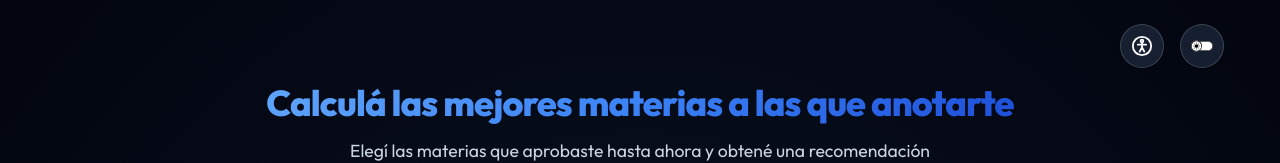
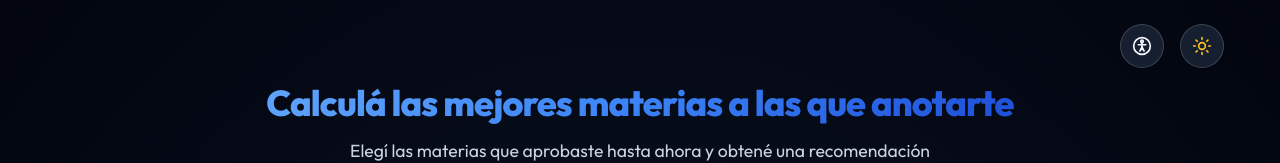
Before and after one commit to AgusKir/elegir-materias, a Next.js app: page / in a window 1280 px wide. Shown: the top 163 px of the page. Built offline with nearby package versions, Linux system fonts and the light colour scheme.

Commit message:
arreglo para accesibilidad

```diff
--- a/src/app/globals.css
+++ b/src/app/globals.css
@@ -215,9 +215,29 @@ body {
   border-color: var(--btn-primary-bg);
 }
 
-.toggle-mode-btn img {
-  width: 22px;
-  height: 22px;
+.toggle-mode-btn img,
+.toggle-mode-btn svg {
+  width: 20px;
+  height: 20px;
+  transition: transform var(--transition-smooth), color var(--transition-smooth);
+}
+
+.toggle-mode-btn .sun-icon {
+  color: #fbbf24; /* Warm sunny amber/gold in dark mode */
+}
+
+.toggle-mode-btn .moon-icon {
+  color: #6366f1; /* Indigo/slate moon tone in light mode */
+}
+
+.toggle-mode-btn:hover .sun-icon {
+  transform: rotate(45deg);
+  color: #f59e0b;
+}
+
+.toggle-mode-btn:hover .moon-icon {
+  transform: rotate(-15deg);
+  color: #4f46e5;
 }
 
 /* Accessibility Dropdown Menu */
@@ -2506,7 +2526,7 @@ body {
   border: 1px dashed rgba(148, 163, 184, 0.6) !important;
 }
 
-/* Protanopia Recommendations: [1] Crítica (Golden Yellow), [2] Alta (Vivid Magenta), [3] Media (Royal Blue), [4-5] Baja (Sky Blue), [6+] Mínima (Slate) */
+/* Protanopia Recommendations (Dark Mode default) */
 .colorblind-protanopia .pastel-critical-soft {
   background: rgba(234, 179, 8, 0.28) !important;
   color: #fde047 !important;
@@ -2535,6 +2555,44 @@ body {
 .colorblind-protanopia .pastel-blue-soft {
   background: rgba(100, 116, 139, 0.2) !important;
   color: #cbd5e1 !important;
+  border: 1.5px solid #64748b !important;
+}
+
+/* Protanopia Recommendations (Light Mode - High Contrast) */
+.light-mode.colorblind-protanopia .pastel-critical-soft,
+.light-mode .colorblind-protanopia .pastel-critical-soft {
+  background: #fef9c3 !important;
+  color: #854d0e !important;
+  border: 1.5px solid #ca8a04 !important;
+}
+
+.light-mode.colorblind-protanopia .pastel-orange-soft,
+.light-mode .colorblind-protanopia .pastel-orange-soft {
+  background: #fae8ff !important;
+  color: #86198f !important;
+  border: 1.5px solid #c026d3 !important;
+}
+
+.light-mode.colorblind-protanopia .pastel-yellow-soft,
+.light-mode .colorblind-protanopia .pastel-yellow-soft {
+  background: #dbeafe !important;
+  color: #1e40af !important;
+  border: 1.5px solid #2563eb !important;
+}
+
+.light-mode.colorblind-protanopia .pastel-green-light-soft,
+.light-mode.colorblind-protanopia .pastel-green-dark-soft,
+.light-mode .colorblind-protanopia .pastel-green-light-soft,
+.light-mode .colorblind-protanopia .pastel-green-dark-soft {
+  background: #e0f2fe !important;
+  color: #0369a1 !important;
+  border: 1.5px solid #0284c7 !important;
+}
+
+.light-mode.colorblind-protanopia .pastel-blue-soft,
+.light-mode .colorblind-protanopia .pastel-blue-soft {
+  background: #f1f5f9 !important;
+  color: #334155 !important;
   border: 1.5px solid #64748b !important;
 }
 
@@ -2599,6 +2657,22 @@ body {
   --status-no-cursar-btn: #475569;
 }
 
+.light-mode.colorblind-deuteranopia,
+.light-mode .colorblind-deuteranopia,
+.colorblind-deuteranopia.light-mode {
+  --status-aprobada-text: #0369a1;
+  --status-final-text: #854d0e;
+  --status-final-ignorar-text: #9d174d;
+}
+
+.light-mode.colorblind-protanopia,
+.light-mode .colorblind-protanopia,
+.colorblind-protanopia.light-mode {
+  --status-aprobada-text: #0369a1;
+  --status-final-text: #854d0e;
+  --status-final-ignorar-text: #86198f;
+}
+
 .colorblind-deuteranopia .fill-state-Aprobada {
   background: #0284c7 !important;
   color: #ffffff !important;
@@ -2623,7 +2697,7 @@ body {
   border: 1px dashed rgba(148, 163, 184, 0.6) !important;
 }
 
-/* Deuteranopia Recommendations: [1] Crítica (Golden Yellow), [2] Alta (Royal Blue), [3] Media (Cyan/Teal), [4-5] Baja (Vivid Magenta), [6+] Mínima (Slate) */
+/* Deuteranopia Recommendations (Dark Mode default) */
 .colorblind-deuteranopia .pastel-critical-soft {
   background: rgba(234, 179, 8, 0.28) !important;
   color: #fde047 !important;
@@ -2652,6 +2726,44 @@ body {
 .colorblind-deuteranopia .pastel-blue-soft {
   background: rgba(100, 116, 139, 0.2) !important;
   color: #cbd5e1 !important;
+  border: 1.5px solid #64748b !important;
+}
+
+/* Deuteranopia Recommendations (Light Mode - High Contrast) */
+.light-mode.colorblind-deuteranopia .pastel-critical-soft,
+.light-mode .colorblind-deuteranopia .pastel-critical-soft {
+  background: #fef9c3 !important;
+  color: #854d0e !important;
+  border: 1.5px solid #ca8a04 !important;
+}
+
+.light-mode.colorblind-deuteranopia .pastel-orange-soft,
+.light-mode .colorblind-deuteranopia .pastel-orange-soft {
+  background: #dbeafe !important;
+  color: #1e40af !important;
+  border: 1.5px solid #2563eb !important;
+}
+
+.light-mode.colorblind-deuteranopia .pastel-yellow-soft,
+.light-mode .colorblind-deuteranopia .pastel-yellow-soft {
+  background: #cffafe !important;
+  color: #0e7490 !important;
+  border: 1.5px solid #0891b2 !important;
+}
+
+.light-mode.colorblind-deuteranopia .pastel-green-light-soft,
+.light-mode.colorblind-deuteranopia .pastel-green-dark-soft,
+.light-mode .colorblind-deuteranopia .pastel-green-light-soft,
+.light-mode .colorblind-deuteranopia .pastel-green-dark-soft {
+  background: #fce7f3 !important;
+  color: #9d174d !important;
+  border: 1.5px solid #db2777 !important;
+}
+
+.light-mode.colorblind-deuteranopia .pastel-blue-soft,
+.light-mode .colorblind-deuteranopia .pastel-blue-soft {
+  background: #f1f5f9 !important;
+  color: #334155 !important;
   border: 1.5px solid #64748b !important;
 }
 
--- a/src/app/page.tsx
+++ b/src/app/page.tsx
@@ -1152,11 +1152,49 @@ export default function Page() {
           className="toggle-mode-btn"
           onClick={handleToggleColorMode}
           title={colorMode === "dark" ? "Cambiar a modo claro" : "Cambiar a modo oscuro"}
+          aria-label={colorMode === "dark" ? "Cambiar a modo claro" : "Cambiar a modo oscuro"}
         >
-          <img
-            src={colorMode === "dark" ? "./assets/dark-mode-toggle-icon.svg" : "./assets/light-mode-toggle-icon.svg"}
-            alt="Toggle color theme"
-          />
+          {colorMode === "dark" ? (
+            /* Sun icon when in dark mode (clicking will switch to light) */
+            <svg
+              className="toggle-icon sun-icon"
+              xmlns="http://www.w3.org/2000/svg"
+              width="20"
+              height="20"
+              viewBox="0 0 24 24"
+              fill="none"
+              stroke="currentColor"
+              strokeWidth="2"
+              strokeLinecap="round"
+              strokeLinejoin="round"
+            >
+              <circle cx="12" cy="12" r="4" />
+              <path d="M12 2v2" />
+              <path d="M12 20v2" />
+              <path d="m4.93 4.93 1.41 1.41" />
+              <path d="m17.66 17.66 1.41 1.41" />
+              <path d="M2 12h2" />
+              <path d="M20 12h2" />
+              <path d="m6.34 17.66-1.41 1.41" />
+              <path d="m19.07 4.93-1.41 1.41" />
+            </svg>
+          ) : (
+            /* Moon icon when in light mode (clicking will switch to dark) */
+            <svg
+              className="toggle-icon moon-icon"
+              xmlns="http://www.w3.org/2000/svg"
+              width="20"
+              height="20"
+              viewBox="0 0 24 24"
+              fill="none"
+              stroke="currentColor"
+              strokeWidth="2"
+              strokeLinecap="round"
+              strokeLinejoin="round"
+            >
+              <path d="M12 3a6 6 0 0 0 9 9 9 9 0 1 1-9-9Z" />
+            </svg>
+          )}
         </button>
       </div>
 
```
